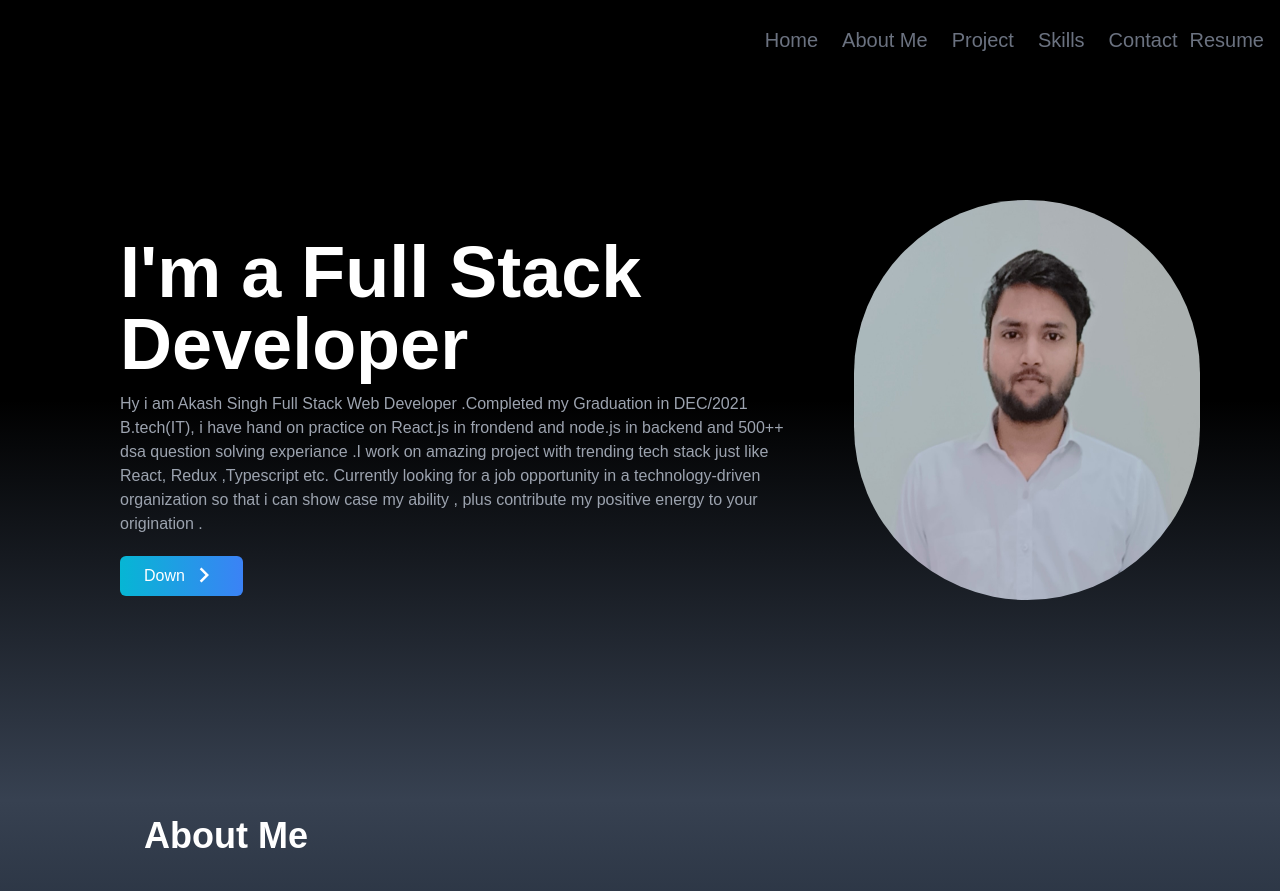
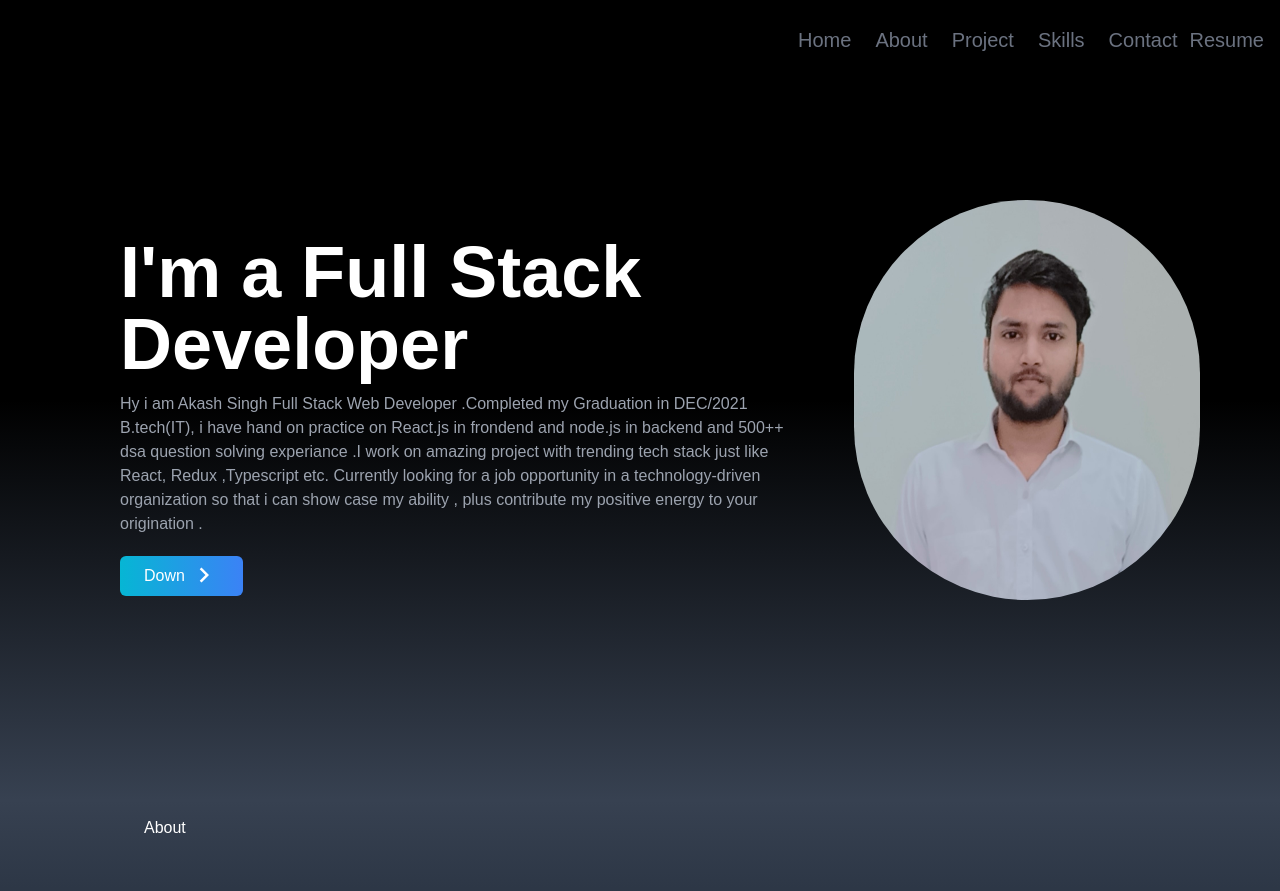
Before and after one commit to singh2198/singh2198.github.io, a React (Create React App) app: page / in a window 1280 px wide. Shown: the top 891 px of the page. Built offline with nearby package versions, Linux system fonts and the light colour scheme.

Commit message:
@update2.0

```diff
--- a/src/Component/About.jsx
+++ b/src/Component/About.jsx
@@ -4,16 +4,16 @@ const About = () => {
   return (
     <div
       id="about"
-      class="about section"
-      name="About Me"
+      // class="about section"
+      name="About "
       className="sm:w-full w-[127%] bg-gradient-to-b from-gray-700 to-gray-800 text-white"
     >
       <div className=" flex flex-col justify-center mx-auto w-full h-full p-4 max-w-screen-lg">
         <div className="pb-8">
-          <h3 className="text-4xl font-bold   ">About Me</h3>
+          <h3 className="text-4xl font-bold  " class="#about.about.section">About </h3>
         </div>
 
-        <p className=" mt-1 text-gray-400 py-0 sm:py-3 w-full">
+        <p className=" mt-1 text-gray-400 py-0 sm:py-3 w-full" id="#user-detail-intro">
           Aspiring Full Stack MERN Developer, enthusiastic to learn and explore
           new technologies Journey with Masai is awesome ,35 weeks of coding
           experiance and learn lots of things,Completed my 4 Major Projects 2
--- a/src/Component/Home.jsx
+++ b/src/Component/Home.jsx
@@ -41,7 +41,7 @@ const Home = () => {
           </div>
         </div>
 
-        <div  class="home-img" className=" h-3/4 sm:h-[50%] md:top-10 ">
+        <div  class=".home-img" className=" h-3/4 sm:h-[50%] md:top-10 ">
           <img
             src={akashimg}
             alt="img"
--- a/src/Component/Nav.jsx
+++ b/src/Component/Nav.jsx
@@ -21,7 +21,7 @@ const Nav = () => {
 
   const Linkk = [
     { id: 1, link: "home", cl: ".nav-link.home" },
-    { id: 2, link: "About Me", cl: ".nav-link.about" },
+    { id: 2, link: "About", cl: ".nav-link.about" },
     { id: 3, link: "Project", cl: ".nav-link.projects" },
     { id: 4, link: "Skills", cl: ".nav-link.skills" },
     { id: 5, link: "Contact", cl: ".nav-link.contact" },
--- a/src/Component/Project.jsx
+++ b/src/Component/Project.jsx
@@ -22,7 +22,7 @@ const Project = () => {
       cltech: "project-tech-stack",
       clgit: "project-github-link",
       cldep: "project-deployed-link",
-      clp: "project-card",
+      clp: ".project-card",
     },
     {
       id: 2,
@@ -39,7 +39,7 @@ const Project = () => {
       cltech: "project-tech-stack",
       clgit: "project-github-link",
       cldep: "project-deployed-link",
-      clp: "project-card",
+      clp: ".project-card",
     },
     {
       id: 3,
@@ -56,7 +56,7 @@ const Project = () => {
       cltech: "project-tech-stack",
       clgit: "project-github-link",
       cldep: "project-deployed-link",
-      clp: "project-card",
+      clp: ".project-card",
     },
     {
       id: 4,
@@ -72,7 +72,7 @@ const Project = () => {
       cltech: "project-tech-stack",
       clgit: "project-github-link",
       cldep: "project-deployed-link",
-      clp: "project-card",
+      clp: ".project-card",
     },
     {
       id: 5,
@@ -88,7 +88,7 @@ const Project = () => {
       cltech: "project-tech-stack",
       clgit: "project-github-link",
       cldep: "project-deployed-link",
-      clp: "project-card",
+      clp: ".project-card",
     },
     // {
     //   id: 6,
```
